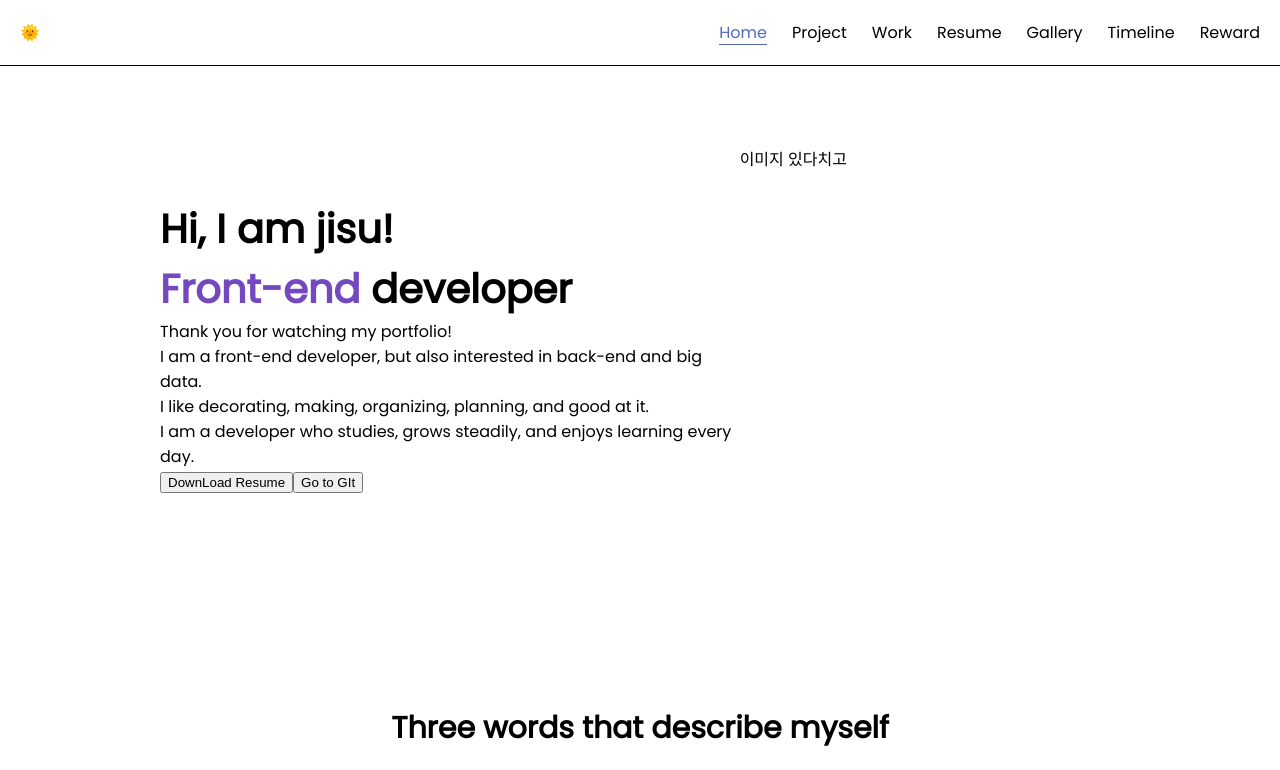
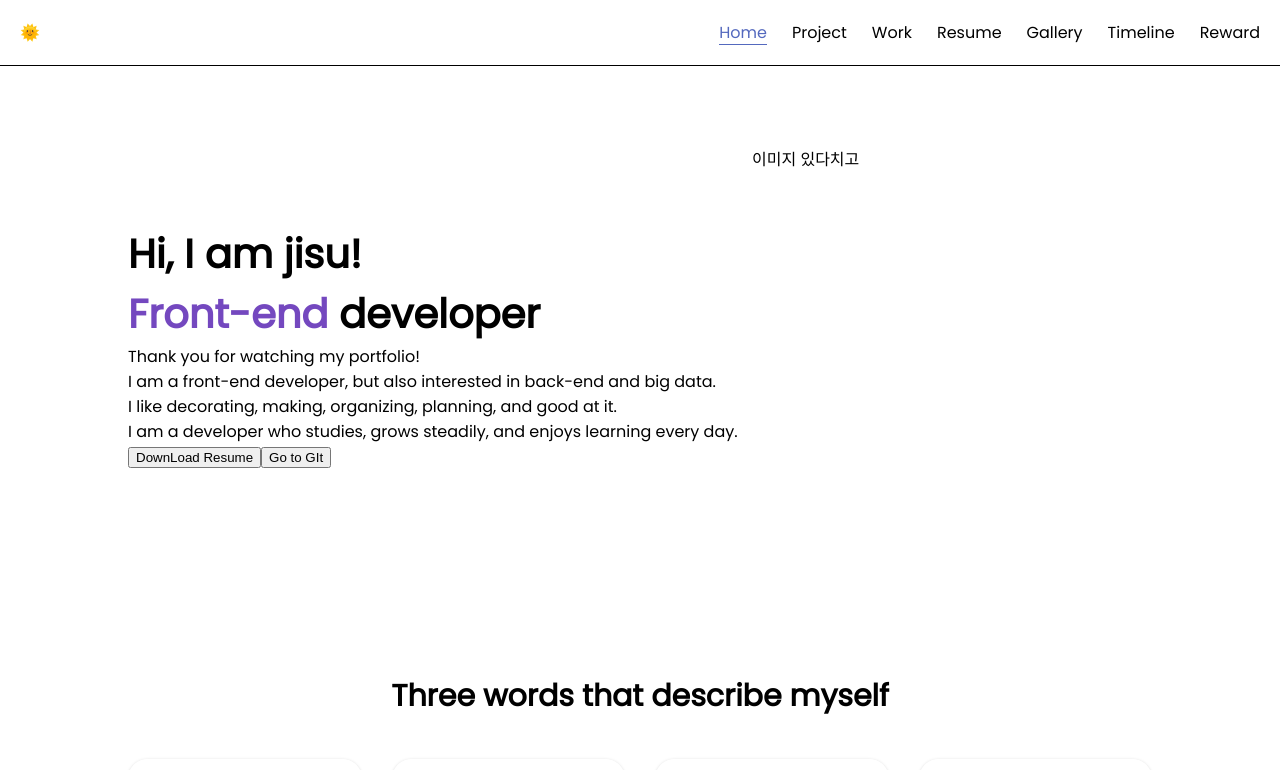
Before and after one commit to parkjisu6239/2021_Portfolio, a React (Create React App) app: page / in a window 1280 px wide. Shown: the top 770 px of the page. Built offline with nearby package versions, Linux system fonts and the light colour scheme.

Commit message:
feat: Update main padding

```diff
--- a/src/App.css
+++ b/src/App.css
@@ -31,6 +31,6 @@ footer {
 main {
   display: flex;
   flex-direction: column;
-  gap: 10rem;
-  padding: 5rem 10rem;
+  gap: 10vw;
+  padding: 10vh 10vw;
 }
```
